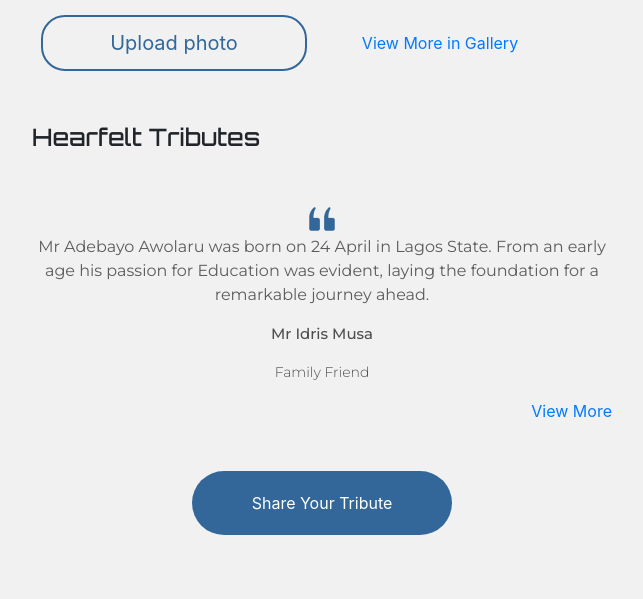
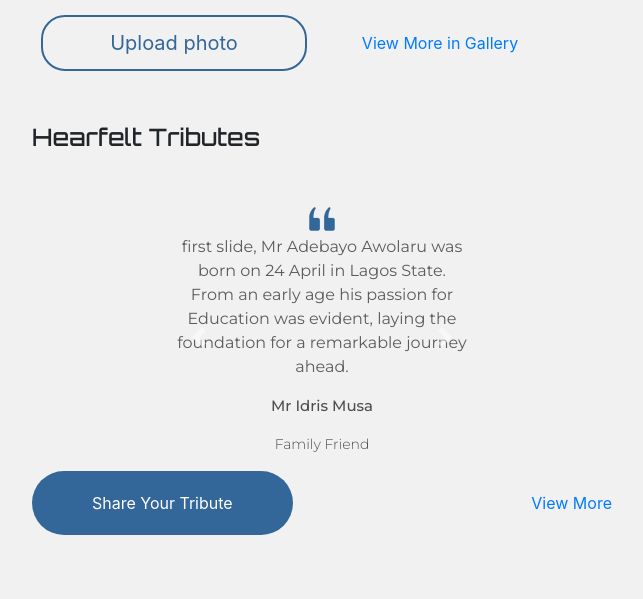
Before and after one commit to Clemcy9/funeral, a Django app: template templates/main.html in a window 1280 px wide. Shown: the part 2424-3023 px from the top of the page, without its empty margins (318-961 px from the left). After the commit the page ends 2959 px from the top, so only its background shows below. Run offline with Django 5.2, Linux system fonts and the light colour scheme; the template is opened without the code that fills it, so the values that code supplies are empty; some libraries are stand-ins or nearby versions.

Commit message:
done with carousel

```diff
--- a/templates/main.html
+++ b/templates/main.html
@@ -171,33 +171,102 @@
       </div>
 
       <!-- tribute section -->
-      <div class="container pb-3">
+      <div
+        class="container pb-3"
+      >
         <p class="heading mb-5" style="font-size: 24px">Hearfelt Tributes</p>
 
+         <!-- cross  fade bootstrap -->
+    <div
+    id="carouselFade"
+    class="carousel slide carousel-fade max-width "
+    data-ride="carousel" style="margin: 0 auto;"
+  >
+    <div class="carousel-inner">
+      <div class="carousel-item active">
         <img
           src="../static/my-assets/images/Quote Left.png"
           alt=""
           class="d-block mx-auto"
         />
-
         <article class="text-center article-text">
-          Mr Adebayo Awolaru was born on 24 April in Lagos State. From an early
-          age his passion for Education was evident, laying the foundation for a
-          remarkable journey ahead.
+          first slide,
+          Mr Adebayo Awolaru was born on 24 April in Lagos State. From an
+          early age his passion for Education was evident, laying the
+          foundation for a remarkable journey ahead.
         </article>
-
         <p class="text-center label-text mt-3">Mr Idris Musa</p>
         <p class="text-center font-body" style="color: #504d4d">
           Family Friend
         </p>
-
-        <a href="tribute.html" class="text-right d-block">View More</a>
-
-        <button type="button" class="mx-auto d-block text-white my-5 button">
-          Share Your Tribute
-        </button>
+      </div>
+      <div class="carousel-item">
+        <img
+          src="../static/my-assets/images/Quote Left.png"
+          alt=""
+          class="d-block mx-auto"
+        />
+        <article class="text-center article-text">
+          second slide
+          Mr Adebayo Awolaru was born on 24 April in Lagos State. From an
+          early age his passion for Education was evident, laying the
+          foundation for a remarkable journey ahead.
+        </article>
+        <p class="text-center label-text mt-3">Mr Idris Musa</p>
+        <p class="text-center font-body" style="color: #504d4d">
+          Family Friend
+        </p>
+      </div>
+      <div class="carousel-item">
+        <img
+          src="../static/my-assets/images/Quote Left.png"
+          alt=""
+          class="d-block mx-auto"
+        />
+        <article class="text-center article-text">
+          third slide
+          Mr Adebayo Awolaru was born on 24 April in Lagos State. From an
+          early age his passion for Education was evident, laying the
+          foundation for a remarkable journey ahead.
+        </article>
+        <p class="text-center label-text mt-3">Mr Idris Musa</p>
+        <p class="text-center font-body" style="color: #504d4d">
+          Family Friend
+        </p>
       </div>
     </div>
+    <a
+      class="carousel-control-prev"
+      href="#carouselFade"
+      role="button"
+      data-slide="prev"
+    >
+      <span class="carousel-control-prev-icon" aria-hidden="true"></span>
+      <span class="sr-only">Previous</span>
+    </a>
+    <a
+      class="carousel-control-next"
+      href="#carouselFade"
+      role="button"
+      data-slide="next"
+    >
+      <span class="carousel-control-next-icon" aria-hidden="true"></span>
+      <span class="sr-only">Next</span>
+    </a>
+  </div>
+
+
+        <!-- created div to align share your tribute and view more on same row -->
+        <div class="d-flex align-items-center justify-content-between">
+          <button type="button" class="d-block text-white button">
+            Share Your Tribute
+          </button>
+          <a href="tribute.html" class="d-block">View More</a>
+        </div>
+      </div>
+    </div>
+
+
 
     <!-- script loading -->
     <script
--- a/templates/styles/main.css
+++ b/templates/styles/main.css
@@ -67,7 +67,7 @@ textarea{
    height: 200px;
    width: 100%;
    object-fit: cover;
-   max-width: 350px;
+   max-width: 400px;
 }
  .font{
     font-size: 40px;
```
